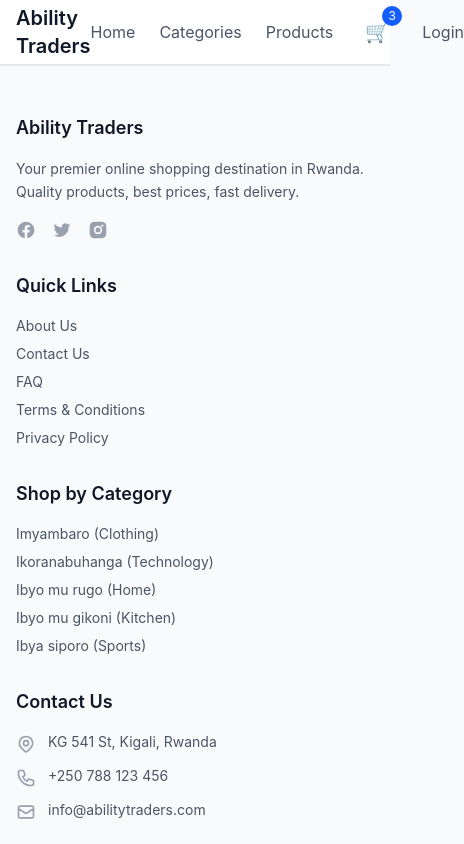
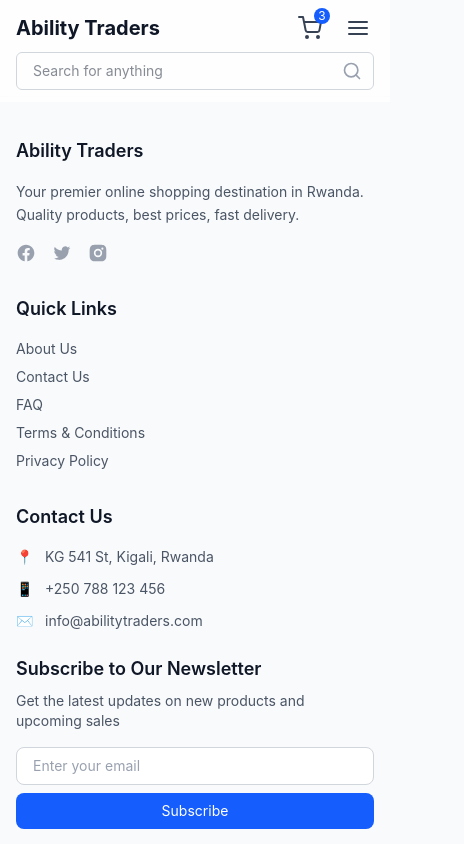
Before and after one commit to JeClaude/market, a React (Vite) app in the folder frontend/: page /cart in a window 390 px wide. Shown: the top 844 px of the page, 464 px wide, since content can reach past the window. Built offline with nearby package versions, Linux system fonts and the light colour scheme.

Commit message:
changed some styles

```diff
--- a/frontend/src/index.css
+++ b/frontend/src/index.css
@@ -32,3 +32,43 @@
 .scrollbar-thin::-webkit-scrollbar-thumb:hover {
   background: #9ca3af;
 }
+
+/* Touch-friendly tap targets */
+.touch-target {
+  min-height: 44px;
+  min-width: 44px;
+}
+
+/* Responsive text */
+@media (max-width: 640px) {
+  h1 {
+    font-size: 1.875rem !important;
+    line-height: 2.25rem !important;
+  }
+
+  h2 {
+    font-size: 1.5rem !important;
+    line-height: 2rem !important;
+  }
+
+  .container {
+    padding-left: 1rem;
+    padding-right: 1rem;
+  }
+}
+
+/* Prevent overflow on mobile */
+img, video {
+  max-width: 100%;
+  height: auto;
+}
+
+/* Smooth scrolling */
+html {
+  scroll-behavior: smooth;
+}
+
+/* Better touch scrolling */
+.overflow-y-auto {
+  -webkit-overflow-scrolling: touch;
+}
--- a/frontend/src/pages/Footer.tsx
+++ b/frontend/src/pages/Footer.tsx
@@ -6,9 +6,9 @@ const Footer = () => {
   return (
     <footer className="bg-gray-50 border-t border-gray-200 mt-auto">
       {/* Main Footer */}
-      <div className="max-w-7xl mx-auto px-4 py-12">
-        <div className="grid grid-cols-1 md:grid-cols-2 lg:grid-cols-4 gap-8">
-          {/* Company Info */}
+      <div className="max-w-7xl mx-auto px-4 py-10">
+        <div className="grid grid-cols-1 md:grid-cols-3 gap-8">
+          {/* Company Info - Left Column */}
           <div>
             <h3 className="text-gray-900 text-lg font-semibold mb-4">Ability Traders</h3>
             <p className="text-sm text-gray-600 mb-4 leading-relaxed">
@@ -36,7 +36,7 @@ const Footer = () => {
             </div>
           </div>
 
-          {/* Quick Links */}
+          {/* Quick Links - Middle Column */}
           <div>
             <h3 className="text-gray-900 text-lg font-semibold mb-4">Quick Links</h3>
             <ul className="space-y-2 text-sm">
@@ -68,71 +68,32 @@ const Footer = () => {
             </ul>
           </div>
 
-          {/* Categories */}
+          {/* Contact & Newsletter - Right Column */}
           <div>
-            <h3 className="text-gray-900 text-lg font-semibold mb-4">Shop by Category</h3>
-            <ul className="space-y-2 text-sm">
-              <li>
-                <Link to="/products?category=Imyambaro" className="text-gray-600 hover:text-blue-600 transition-colors">
-                  Imyambaro (Clothing)
-                </Link>
+            {/* Contact Info */}
+            <div className="mb-6">
+              <h3 className="text-gray-900 text-lg font-semibold mb-4">Contact Us</h3>
+              <ul className="space-y-3 text-sm">
+                <li className="flex items-start gap-3">
+                  <span className="text-gray-400">📍</span>
+                  <span className="text-gray-600">KG 541 St, Kigali, Rwanda</span>
                 </li>
-              <li>
-                <Link to="/products?category=Ikoranabuhanga" className="text-gray-600 hover:text-blue-600 transition-colors">
-                  Ikoranabuhanga (Technology)
-                </Link>
+                <li className="flex items-start gap-3">
+                  <span className="text-gray-400">📱</span>
+                  <span className="text-gray-600">+250 788 123 456</span>
                 </li>
-              <li>
-                <Link to="/products?category=Ibyo mu rugo" className="text-gray-600 hover:text-blue-600 transition-colors">
-                  Ibyo mu rugo (Home)
-                </Link>
-              </li>
-              <li>
-                <Link to="/products?category=Ibyo mu gikoni" className="text-gray-600 hover:text-blue-600 transition-colors">
-                  Ibyo mu gikoni (Kitchen)
-                </Link>
-              </li>
-              <li>
-                <Link to="/products?category=Ibya siporo" className="text-gray-600 hover:text-blue-600 transition-colors">
-                  Ibya siporo (Sports)
-                </Link>
+                <li className="flex items-start gap-3">
+                  <span className="text-gray-400">✉️</span>
+                  <span className="text-gray-600">info@abilitytraders.com</span>
                 </li>
               </ul>
             </div>
 
-          {/* Contact Info */}
+            {/* Newsletter */}
             <div>
-            <h3 className="text-gray-900 text-lg font-semibold mb-4">Contact Us</h3>
-            <ul className="space-y-3 text-sm">
-              <li className="flex items-start gap-3">
-                <svg className="h-5 w-5 text-gray-400 mt-0.5" fill="none" stroke="currentColor" viewBox="0 0 24 24">
-                  <path strokeLinecap="round" strokeLinejoin="round" strokeWidth={2} d="M17.657 16.657L13.414 20.9a1.998 1.998 0 01-2.827 0l-4.244-4.243a8 8 0 1111.314 0z" />
-                  <path strokeLinecap="round" strokeLinejoin="round" strokeWidth={2} d="M15 11a3 3 0 11-6 0 3 3 0 016 0z" />
-                </svg>
-                <span className="text-gray-600">KG 541 St, Kigali, Rwanda</span>
-              </li>
-              <li className="flex items-start gap-3">
-                <svg className="h-5 w-5 text-gray-400 mt-0.5" fill="none" stroke="currentColor" viewBox="0 0 24 24">
-                  <path strokeLinecap="round" strokeLinejoin="round" strokeWidth={2} d="M3 5a2 2 0 012-2h3.28a1 1 0 01.948.684l1.498 4.493a1 1 0 01-.502 1.21l-2.257 1.13a11.042 11.042 0 005.516 5.516l1.13-2.257a1 1 0 011.21-.502l4.493 1.498a1 1 0 01.684.949V19a2 2 0 01-2 2h-1C9.716 21 3 14.284 3 6V5z" />
-                </svg>
-                <span className="text-gray-600">+250 788 123 456</span>
-              </li>
-              <li className="flex items-start gap-3">
-                <svg className="h-5 w-5 text-gray-400 mt-0.5" fill="none" stroke="currentColor" viewBox="0 0 24 24">
-                  <path strokeLinecap="round" strokeLinejoin="round" strokeWidth={2} d="M3 8l7.89 5.26a2 2 0 002.22 0L21 8M5 19h14a2 2 0 002-2V7a2 2 0 00-2-2H5a2 2 0 00-2 2v10a2 2 0 002 2z" />
-                </svg>
-                <span className="text-gray-600">info@abilitytraders.com</span>
-              </li>
-            </ul>
-          </div>
-        </div>
-
-        {/* Newsletter */}
-        <div className="mt-12 pt-8 border-t border-gray-200">
-          <div className="max-w-md mx-auto text-center">
               <h3 className="text-gray-900 text-lg font-semibold mb-2">Subscribe to Our Newsletter</h3>
               <p className="text-sm text-gray-600 mb-4">Get the latest updates on new products and upcoming sales</p>
-            <form className="flex gap-2">
+              <form className="flex flex-col sm:flex-row gap-2">
                 <input
                   type="email"
                   placeholder="Enter your email"
@@ -140,11 +101,12 @@ const Footer = () => {
                 />
                 <button
                   type="submit"
-                className="px-4 py-2 bg-blue-600 text-white text-sm rounded-lg hover:bg-blue-700 transition-colors"
+                  className="px-4 py-2 bg-blue-600 text-white text-sm rounded-lg hover:bg-blue-700 transition-colors whitespace-nowrap"
                 >
                   Subscribe
                 </button>
               </form>
+            </div>
           </div>
         </div>
       </div>
@@ -153,7 +115,7 @@ const Footer = () => {
       <div className="border-t border-gray-200 bg-white">
         <div className="max-w-7xl mx-auto px-4 py-4">
           <div className="flex flex-col md:flex-row justify-between items-center text-xs">
-            <p className="text-gray-500">&copy; {currentYear} Ability Traders. All rights reserved.</p>
+            <p className="text-gray-500">© {currentYear} Ability Traders. All rights reserved.</p>
             <div className="flex gap-6 mt-2 md:mt-0">
               <Link to="/privacy" className="text-gray-500 hover:text-blue-600 transition-colors">
                 Privacy Policy
--- a/frontend/src/pages/Navbar.tsx
+++ b/frontend/src/pages/Navbar.tsx
@@ -1,15 +1,38 @@
 import { Link } from 'react-router-dom';
-import { useState } from 'react';
+import { useState, useEffect } from 'react';
 import Cart from './Cart';
+import { FiMenu, FiShoppingCart, FiSearch } from 'react-icons/fi';
 
 const Navbar = () => {
   const [isCartOpen, setIsCartOpen] = useState(false);
+  const [isScrolled, setIsScrolled] = useState(false);
+  const [isMobileMenuOpen, setIsMobileMenuOpen] = useState(false);
+
+  useEffect(() => {
+    const handleScroll = () => {
+      if (window.scrollY > 50) {
+        setIsScrolled(true);
+      } else {
+        setIsScrolled(false);
+      }
+    };
+
+    window.addEventListener('scroll', handleScroll);
+    return () => window.removeEventListener('scroll', handleScroll);
+  }, []);
 
   return (
     <>
-      <nav className="bg-white border-b border-gray-200">
+      <nav
+        className={`fixed top-0 left-0 right-0 z-50 transition-all duration-300 ${
+          isScrolled
+            ? 'bg-white/95 backdrop-blur-md shadow-lg py-2'
+            : 'bg-white/80 backdrop-blur-sm py-3'
+        }`}
+      >
         <div className="max-w-7xl mx-auto px-4">
-          <div className="flex justify-between items-center h-16">
+          {/* Desktop Layout */}
+          <div className="hidden md:flex justify-between items-center">
             <Link to="/" className="text-xl font-semibold text-gray-900">
               Ability Traders
             </Link>
@@ -25,24 +48,110 @@ const Navbar = () => {
                 Products
               </Link>
 
-              {/* Cart Button */}
               <button
                 onClick={() => setIsCartOpen(true)}
-                className="relative p-2 text-gray-600 hover:text-blue-600 focus:outline-none transition-colors"
+                className="relative p-2 focus:outline-none"
               >
-                <span className="text-xl">🛒</span>
+                <FiShoppingCart className="w-5 h-5 text-gray-600" />
                 <span className="absolute -top-1 -right-1 bg-blue-600 text-white text-xs w-5 h-5 rounded-full flex items-center justify-center">
                   3
                 </span>
               </button>
 
-              <Link to="/login" className="text-gray-600 hover:text-blue-600 transition-colors">
+              <Link
+                to="/login"
+                className="px-4 py-2 bg-blue-600 text-white rounded-lg hover:bg-blue-700 transition-colors"
+              >
                 Login
               </Link>
             </div>
           </div>
+
+          {/* Mobile Layout - Two Layers */}
+          <div className="md:hidden">
+            {/* First Layer - Logo and Icons */}
+            <div className="flex justify-between items-center">
+              <Link to="/" className="text-xl font-bold text-gray-900">
+                Ability Traders
+              </Link>
+
+              <div className="flex items-center gap-4">
+                <button
+                  onClick={() => setIsCartOpen(true)}
+                  className="relative p-1 text-gray-700"
+                  aria-label="Cart"
+                >
+                  <FiShoppingCart className="w-6 h-6" />
+                  <span className="absolute -top-1 -right-1 bg-blue-600 text-white text-xs w-4 h-4 rounded-full flex items-center justify-center">
+                    3
+                  </span>
+                </button>
+
+                <button
+                  onClick={() => setIsMobileMenuOpen(!isMobileMenuOpen)}
+                  className="p-1 text-gray-700"
+                  aria-label="Menu"
+                >
+                  <FiMenu className="w-6 h-6" />
+                </button>
+              </div>
+            </div>
+
+            {/* Second Layer - Search Bar */}
+            <div className="mt-2">
+              <div className="relative">
+                <input
+                  type="text"
+                  placeholder="Search for anything"
+                  className="w-full px-4 py-2 pr-10 border border-gray-300 rounded-md focus:outline-none focus:border-blue-500 text-sm"
+                />
+                <FiSearch className="absolute right-3 top-1/2 transform -translate-y-1/2 text-gray-400 w-5 h-5" />
+              </div>
+            </div>
+          </div>
+        </div>
+
+        {/* Mobile Menu Dropdown - Simplified with only essential links */}
+        <div className={`md:hidden transition-all duration-300 overflow-hidden bg-white ${
+          isMobileMenuOpen ? 'max-h-64 mt-2' : 'max-h-0'
+        }`}>
+          <div className="px-4 py-3 space-y-3">
+            <Link
+              to="/"
+              className="block py-2 text-gray-700 hover:text-blue-600"
+              onClick={() => setIsMobileMenuOpen(false)}
+            >
+              Home
+            </Link>
+            <Link
+              to="/categories"
+              className="block py-2 text-gray-700 hover:text-blue-600"
+              onClick={() => setIsMobileMenuOpen(false)}
+            >
+              Categories
+            </Link>
+            <Link
+              to="/products"
+              className="block py-2 text-gray-700 hover:text-blue-600"
+              onClick={() => setIsMobileMenuOpen(false)}
+            >
+              Products
+            </Link>
+            <div className="border-t border-gray-200 my-2"></div>
+            <Link
+              to="/login"
+              className="block py-2 text-blue-600 font-medium"
+              onClick={() => setIsMobileMenuOpen(false)}
+            >
+              Sign in / Register
+            </Link>
+          </div>
         </div>
       </nav>
+
+      {/* Spacer for fixed navbar */}
+      <div className="hidden md:block h-16"></div>
+      <div className="block md:hidden h-24"></div>
 
       {/* Cart Sidebar */}
       <Cart isOpen={isCartOpen} onClose={() => setIsCartOpen(false)} />
```
Also changed, not shown: frontend/src/pages/CategoryExplorer.tsx (+1 -24 lines). Lines whose indentation alone changed are shown as unchanged.
